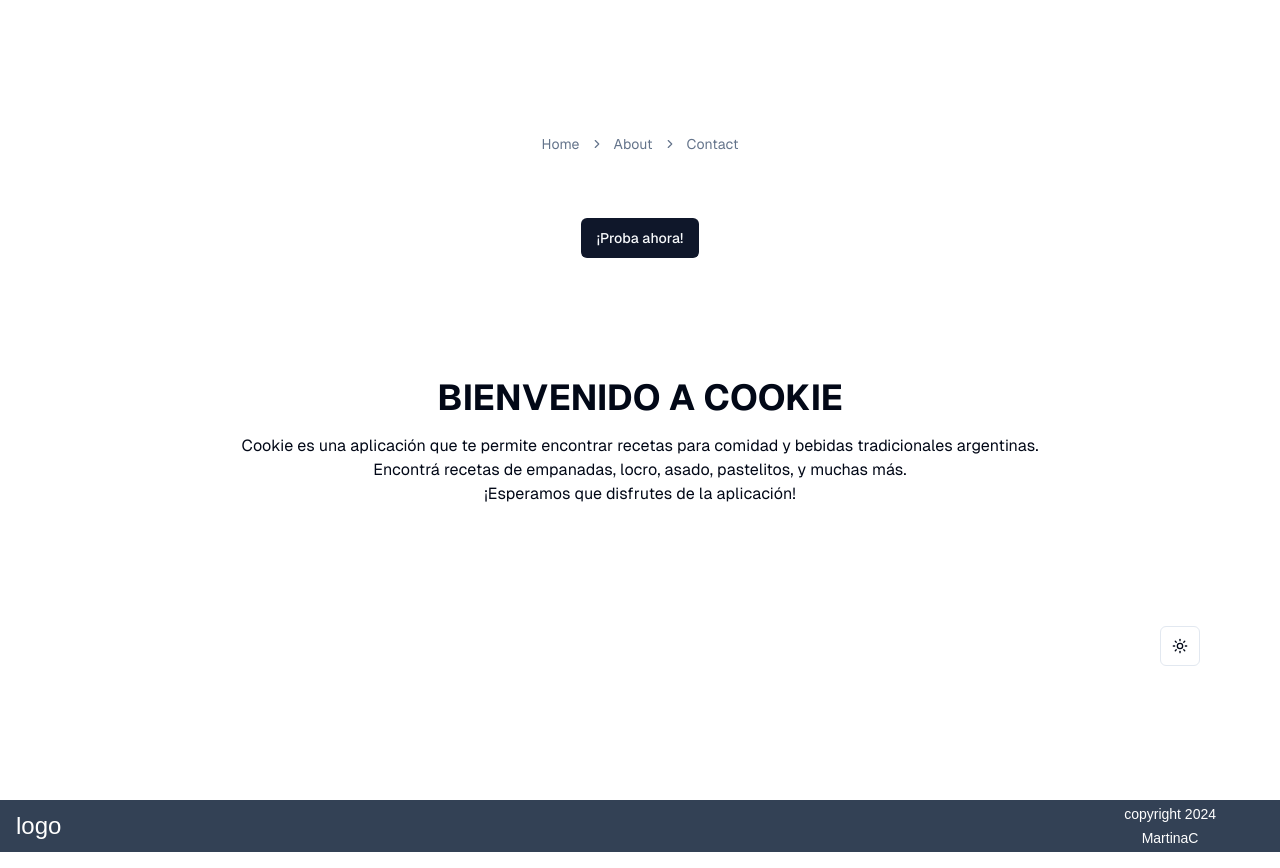
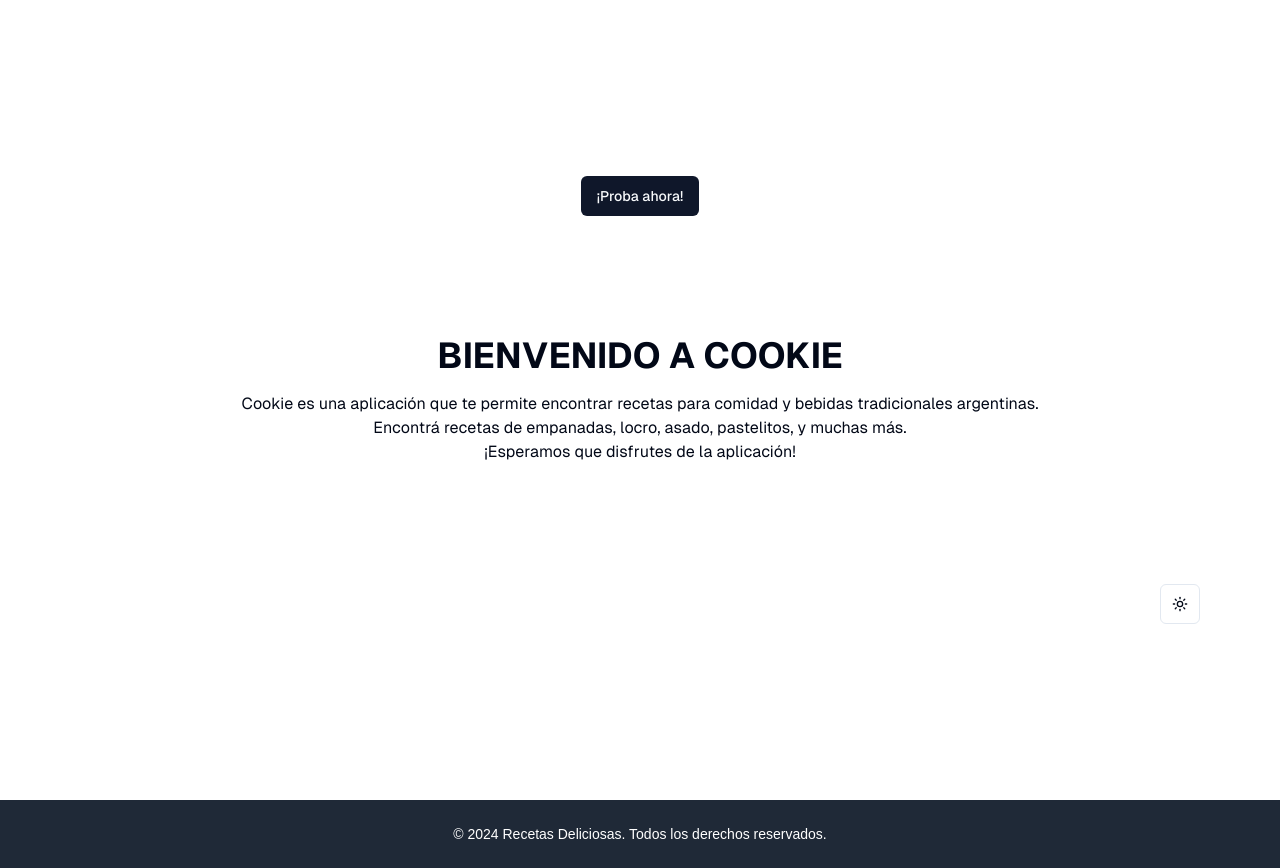
Before and after one commit to MartinaC181/Frontend_AppRecetas, a Next.js app: page / in a window 1280 px wide. Built offline with nearby package versions, Linux system fonts and the light colour scheme.

Commit message:
actualizacion recipePge

```diff
--- a/src/app/page.tsx
+++ b/src/app/page.tsx
@@ -6,9 +6,6 @@ import { LoginButton } from '@/components/button/loginButton';
 export default function Home() {
   return (
     <div className="flex flex-col items-center justify-center min-h-screen p-8 pb-20 gap-16 sm:p-20 font-[family-name:var(--font-geist-sans)]">
-      <div>
-        <NavbarInicio />
-      </div>
       <div>
         <LoginButton />
       </div>
--- a/src/app/recipe/page.tsx
+++ b/src/app/recipe/page.tsx
@@ -1,12 +1,45 @@
 import DataRecipe from "@/components/recipe/data/recipes";
+import React from "react";
+import Link from "next/link";
+import { CardWithForm } from "@/components/form/addRecipeForm";
 
-export default function RecipePage() {
+export default function RecipePage(): JSX.Element {
     return (
-        <div>
-        <h1>Recipe Page</h1>
-        <div >
-        <DataRecipe />
-        </div>
-        </div>
-    );
-}
+      <div className="bg-gray-50 min-h-screen flex flex-col">
+        {/* Header */}
+        <header className="bg-indigo-600 text-white py-6">
+          <div className="max-w-7xl mx-auto px-6 sm:px-8">
+            <h1 className="text-3xl font-bold text-center">Recetas Deliciosas</h1>
+            <p className="mt-2 text-lg text-center">Comparte tus recetas favoritas con la comunidad</p>
+          </div>
+        </header>
+
+        {/* Main content */}
+        <main className="flex-grow">
+          <div className="max-w-7xl mx-auto px-6 sm:px-8 py-12">
+            <div className="grid grid-cols-1 lg:grid-cols-2 gap-8">
+              {/* Formulario de subir receta */}
+              <section className="bg-white p-8 rounded-lg shadow-lg">
+                <h2 className="text-2xl font-bold text-gray-900">Sube tu Receta</h2>
+                {/* Aquí va el componente de tu formulario de subida de receta */}
+                {/* Ejemplo de uso */}
+                <div className="mt-6">
+                  {/* Aquí incluirías tu formulario de subida de recetas */}
+                  {/* <RecipeUploadForm /> */}
+                  {/* Tu formulario actual aquí */}
+                  <CardWithForm />
+                </div>
+              </section>
+
+              {/* Recetas guardadas */}
+              <section className="bg-white p-8 rounded-lg shadow-lg">
+                  {/* Aquí agregarías un mapeo de las recetas guardadas, por ejemplo */}
+                  {/* {recipes.map(recipe => ( <RecipeCard key={recipe.id} recipe={recipe} /> ))} */}
+                <DataRecipe />
+              </section>
+            </div>
+          </div>
+        </main>
+      </div>
+    )
+  }
--- a/src/components/footer/index.tsx
+++ b/src/components/footer/index.tsx
@@ -2,21 +2,10 @@
 
 export default function Footer() {
   return (
-    <footer className="w-full bg-slate-700 text-white text-center p-4 py-1 ">
-      <div className="w-[1200px] flex justify-between items-center">
-        <div className="text-2xl"> logo</div>
-
-          <div className="text-sm text-white flex flex-col gap-1">
-           <p>copyright 2024</p>
-           <p
-           className="cursor-pointer hover:text-red-200" onClick={() => {
-            window.open("https://github.com/MartinaC181", "_blank");
-           }}>
-              MartinaC
-            </p>
-          </div>
-
-      </div>
+    <footer className="bg-gray-800 text-white py-6">
+        <div className="max-w-7xl mx-auto px-6 sm:px-8">
+          <p className="text-center text-sm">© 2024 Recetas Deliciosas. Todos los derechos reservados.</p>
+        </div>
     </footer>
   );
 }
--- a/src/components/navbar/navbar.tsx
+++ b/src/components/navbar/navbar.tsx
@@ -4,10 +4,6 @@ const navItems = [
     {
         name: "Home",
         route: "/home",
-    },
-    {
-        name: "categories",
-        route: "/category",
     },
     {
         name: "Recipes",
--- a/src/components/navbar/navbarInicio.tsx
+++ b/src/components/navbar/navbarInicio.tsx
@@ -21,7 +21,7 @@ export default function NavbarInicio() {
                     </BreadcrumbItem>
                     <BreadcrumbSeparator />
                     <BreadcrumbItem>
-                        <BreadcrumbLink href="https://github.com/MartinaC181" target="_blank">Contact</BreadcrumbLink>
+                        <BreadcrumbLink href="" target="_blank">Contact</BreadcrumbLink>
                     </BreadcrumbItem>
                 </BreadcrumbList>
             </Breadcrumb>
```
